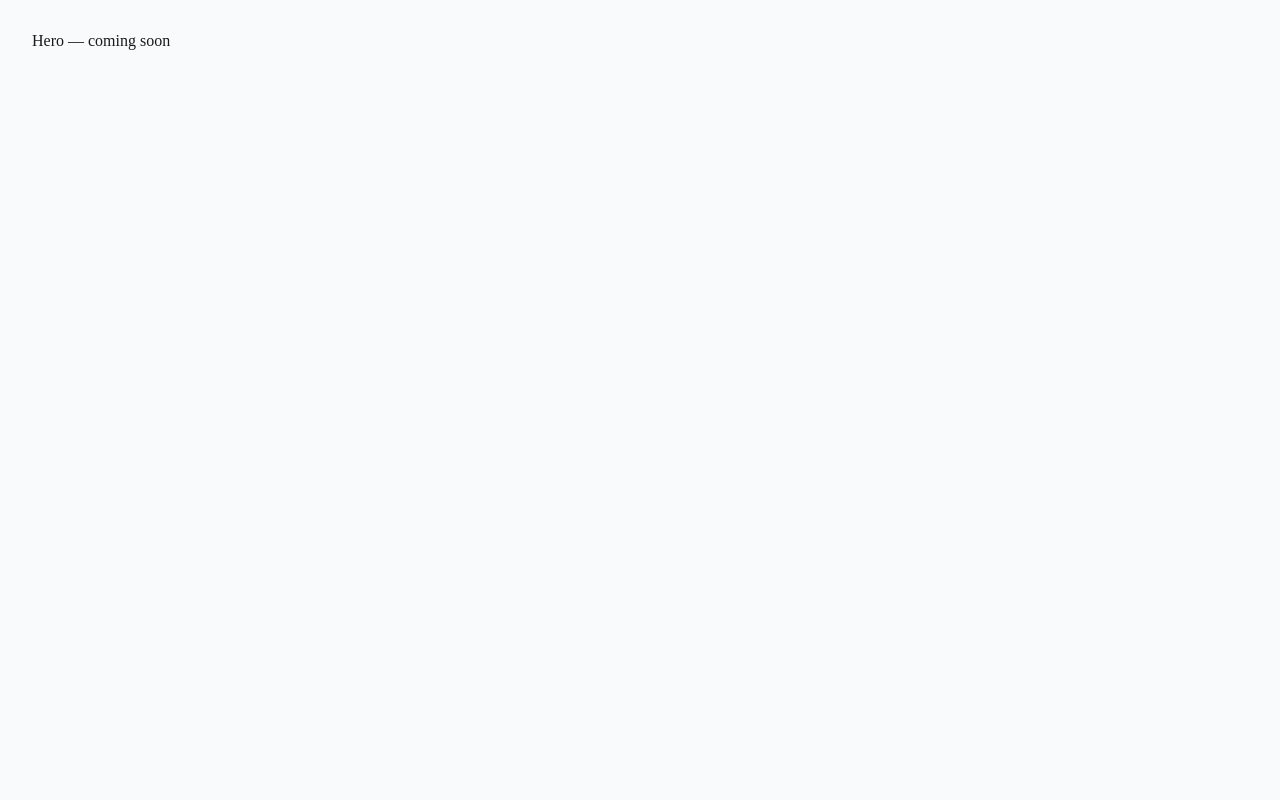
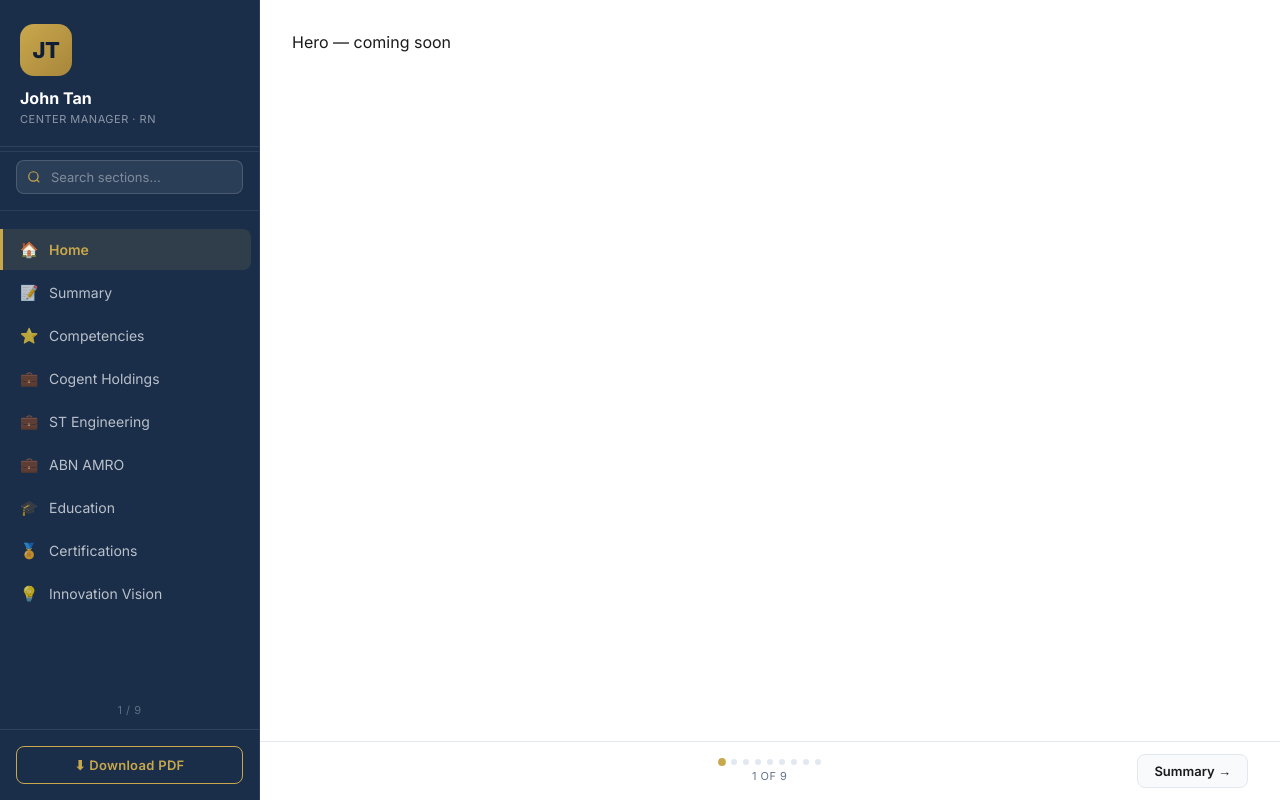
Before and after one commit to JohnTan38/john-tan-lbsa, a Next.js app: page / in a window 1280 px wide. Built offline with nearby package versions, Linux system fonts and the light colour scheme.

Commit message:
feat: root layout with Sidebar, PrevNextBar, PageTransition

```diff
--- a/src/app/layout.tsx
+++ b/src/app/layout.tsx
@@ -1,33 +1,57 @@
-import type { Metadata } from "next";
-import localFont from "next/font/local";
-import "./globals.css";
+import type { Metadata } from 'next'
+import { Inter } from 'next/font/google'
+import './globals.css'
+import Sidebar from '@/components/Sidebar/Sidebar'
+import PrevNextBar from '@/components/PrevNextBar/PrevNextBar'
+import PageTransition from '@/components/PageTransition/PageTransition'
+import { DirectionProvider } from '@/lib/directionContext'
 
-const geistSans = localFont({
-  src: "./fonts/GeistVF.woff",
-  variable: "--font-geist-sans",
-  weight: "100 900",
-});
-const geistMono = localFont({
-  src: "./fonts/GeistMonoVF.woff",
-  variable: "--font-geist-mono",
-  weight: "100 900",
-});
+const inter = Inter({
+  subsets: ['latin'],
+  variable: '--font-inter',
+  display: 'swap',
+})
 
 export const metadata: Metadata = {
-  title: "Create Next App",
-  description: "Generated by create next app",
-};
+  title: 'John Tan — Resume',
+  description: "Center Manager | Residents' Network | Generative AI & Community Care Professional",
+}
 
 export default function RootLayout({
   children,
-}: Readonly<{
-  children: React.ReactNode;
-}>) {
+}: {
+  children: React.ReactNode
+}) {
   return (
-    <html lang="en">
-      <body className={`${geistSans.variable} ${geistMono.variable}`}>
-        {children}
+    <html lang="en" className={inter.variable}>
+      <body>
+        <DirectionProvider>
+          <Sidebar />
+          <div
+            style={{
+              marginLeft: 'var(--sidebar-w)',
+              height: '100vh',
+              display: 'flex',
+              flexDirection: 'column',
+              overflow: 'hidden',
+            }}
+          >
+            <main
+              style={{
+                flex: 1,
+                overflow: 'hidden',
+                position: 'relative',
+                background: 'var(--white)',
+              }}
+            >
+              <PageTransition>
+                {children}
+              </PageTransition>
+            </main>
+            <PrevNextBar />
+          </div>
+        </DirectionProvider>
       </body>
     </html>
-  );
+  )
 }
```
